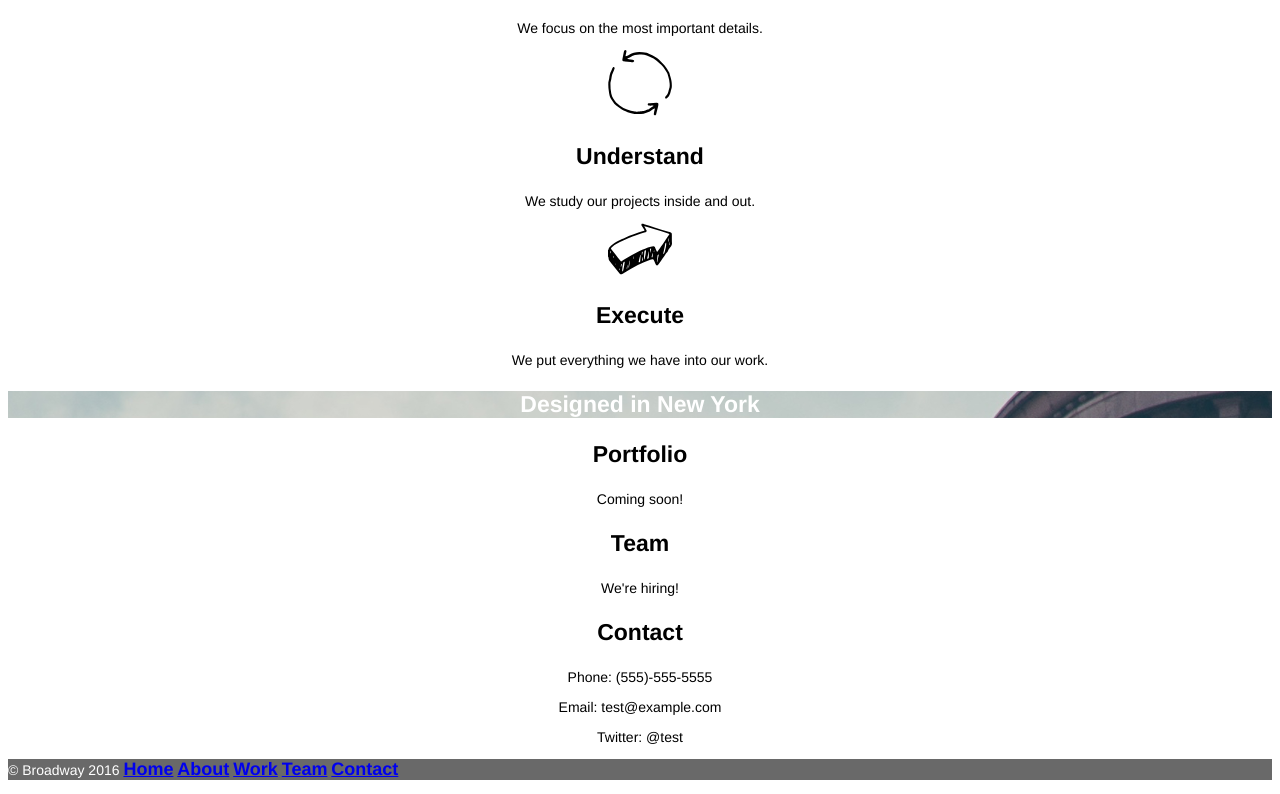
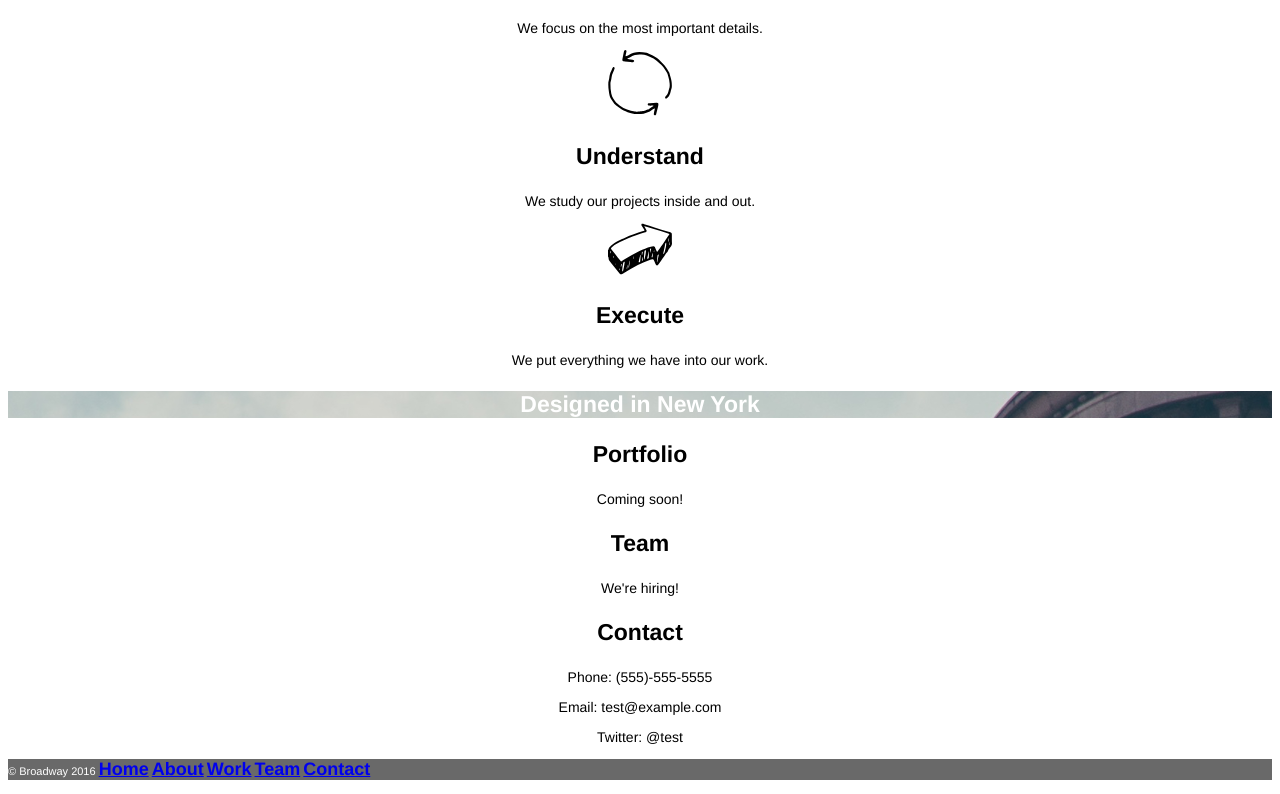
Before and after one commit to lposavad/U3D6Broadway, a plain HTML site: page index.html in a window 1280 px wide. Shown: the part 517-1311 px from the top of the page. Drawn offline with Linux system fonts and the light colour scheme.

Commit message:
make final adjustments.

```diff
--- a/index.html
+++ b/index.html
@@ -43,7 +43,7 @@
     </div>
     <div class="footer">
       <nav>
-        <p>© Broadway 2016
+        <p id="copyright">© Broadway 2016
         <a class="linky" href="#home">Home</a>
         <a class="linky" href="#about">About</a>
         <a class="linky" href="#work">Work</a>
--- a/resources/css/style.css
+++ b/resources/css/style.css
@@ -30,7 +30,9 @@ p {
 }
 .footer {
   text-align: left;
-  font-size: 11px;
   color: white;
   background-color: dimgray;
 }
+#copyright {
+  font-size: 11px;
+}
```
